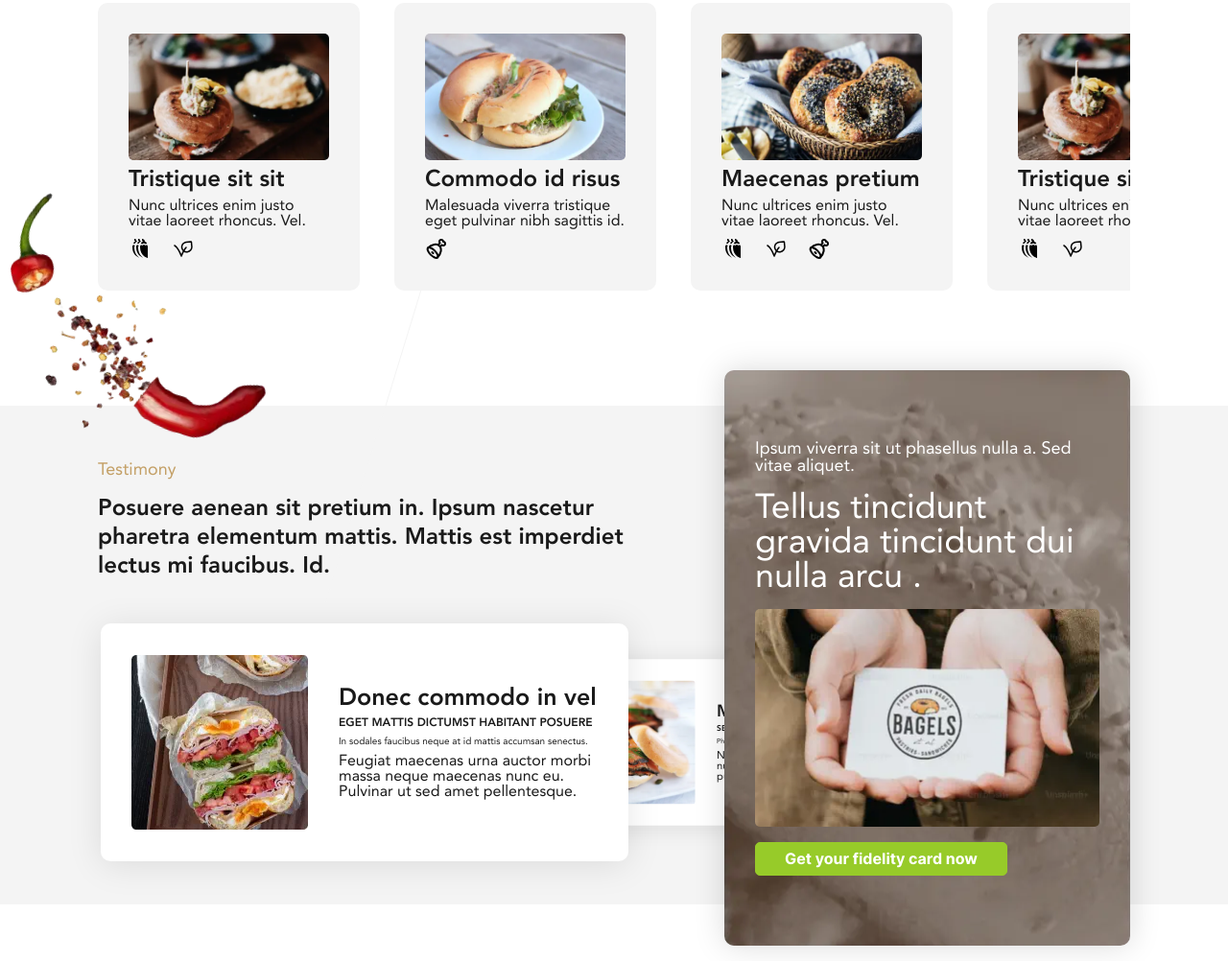
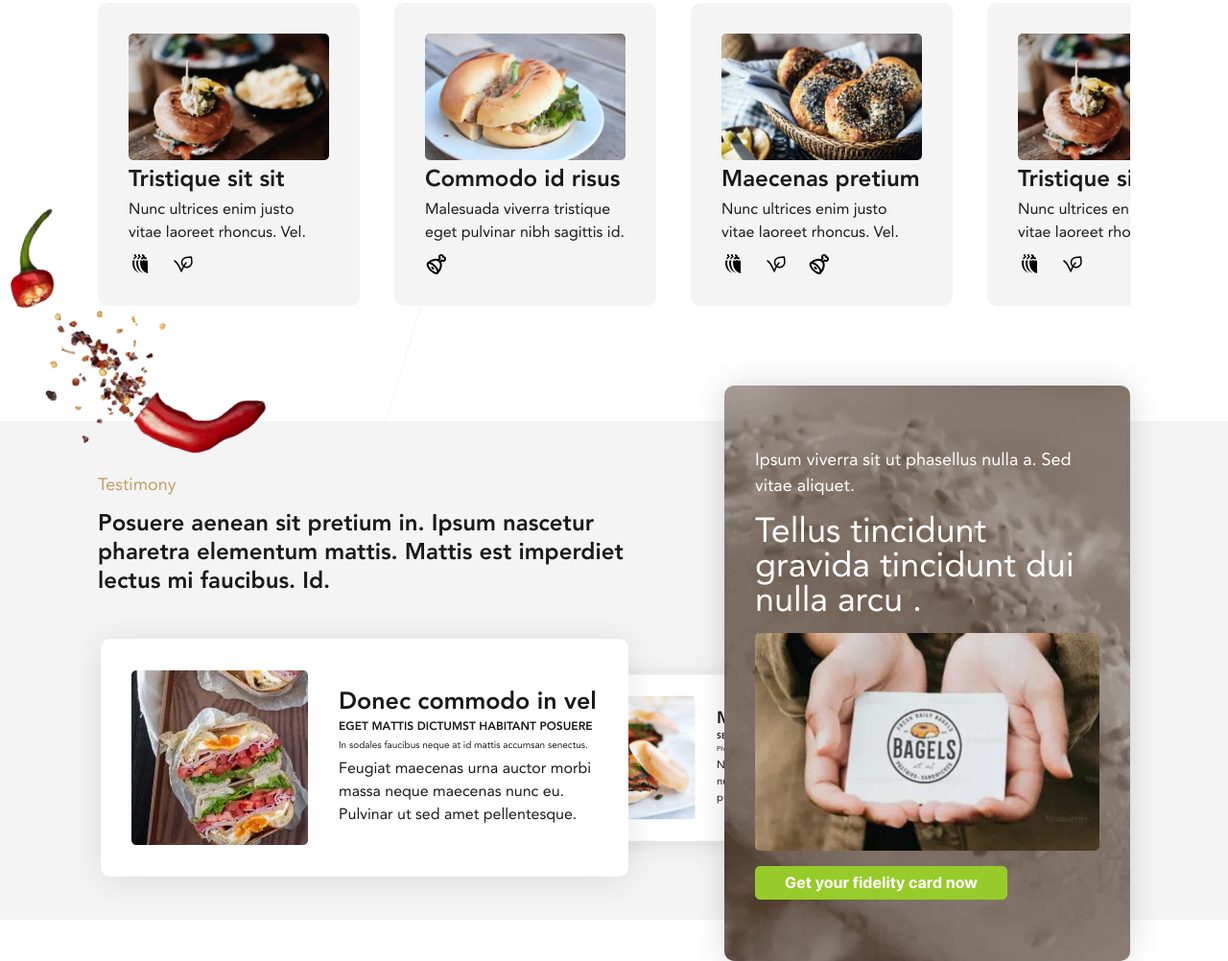
Before and after one commit to Drozerah/la-tribu-2, a website built with Vite: page index.html in a window 1280 px wide. Shown: the part 842-1844 px from the top of the page at 96% size. Built offline with nearby package versions, Linux system fonts and the light colour scheme.

Commit message:
fix(_base.scss): fix line-height

```diff
--- a/index.html
+++ b/index.html
@@ -104,8 +104,8 @@
           <img width="480" height="319" class="card__img" src="/img/cards/recipes/recipe_1.webp" alt="item 1"
             loading="lazy">
           <div class="card__name">Tristique sit sit</div>
-          <div class="card__description">Nunc ultrices enim justo vitae laoreet rhoncus. Vel.
-          </div>
+          <p class="card__description">Nunc ultrices enim justo vitae laoreet rhoncus. Vel.
+          </p>
           <div class="card__icon">
             <svg class="icon_spicy" width="24" height="24" viewBox="0 0 24 24" fill="none"
               xmlns="http://www.w3.org/2000/svg">
@@ -133,8 +133,8 @@
           <img width="480" height="320" class="card__img" src="/img/cards/recipes/recipe_2.webp" alt="item 2"
             loading="lazy">
           <div class="card__name">Commodo id risus</div>
-          <div class="card__description">Malesuada viverra tristique eget pulvinar nibh sagittis id.
-          </div>
+          <p class="card__description">Malesuada viverra tristique eget pulvinar nibh sagittis id.
+          </p>
           <div class="card__icon">
             <svg class="icon_meat" width="24" height="24" viewBox="0 0 24 24" fill="none"
               xmlns="http://www.w3.org/2000/svg">
@@ -155,8 +155,8 @@
           <img width="480" height="480" class="card__img" src="/img/cards/recipes/recipe_3.webp" alt="item 3"
             loading="lazy">
           <div class="card__name">Maecenas pretium</div>
-          <div class="card__description">Nunc ultrices enim justo vitae laoreet rhoncus. Vel.
-          </div>
+          <p class="card__description">Nunc ultrices enim justo vitae laoreet rhoncus. Vel.
+          </p>
           <div class="card__icon">
             <svg class="icon_spicy" width="24" height="24" viewBox="0 0 24 24" fill="none"
               xmlns="http://www.w3.org/2000/svg">
@@ -197,8 +197,8 @@
           <img width="480" height="319" class="card__img" src="/img/cards/recipes/recipe_1.webp" alt="item 1"
             loading="lazy">
           <div class="card__name">Tristique sit sit</div>
-          <div class="card__description">Nunc ultrices enim justo vitae laoreet rhoncus. Vel.
-          </div>
+          <p class="card__description">Nunc ultrices enim justo vitae laoreet rhoncus. Vel.
+          </p>
           <div class="card__icon">
             <svg class="icon_spicy" width="24" height="24" viewBox="0 0 24 24" fill="none"
               xmlns="http://www.w3.org/2000/svg">
@@ -226,8 +226,8 @@
           <img width="480" height="320" class="card__img" src="/img/cards/recipes/recipe_2.webp" alt="item 2"
             loading="lazy">
           <div class="card__name">Commodo id risus</div>
-          <div class="card__description">Malesuada viverra tristique eget pulvinar nibh sagittis id.
-          </div>
+          <p class="card__description">Malesuada viverra tristique eget pulvinar nibh sagittis id.
+          </p>
           <div class="card__icon">
             <svg class="icon_meat" width="24" height="24" viewBox="0 0 24 24" fill="none"
               xmlns="http://www.w3.org/2000/svg">
@@ -248,8 +248,8 @@
           <img width="480" height="480" class="card__img" src="/img/cards/recipes/recipe_3.webp" alt="item 3"
             loading="lazy">
           <div class="card__name">Maecenas pretium</div>
-          <div class="card__description">Nunc ultrices enim justo vitae laoreet rhoncus. Vel.
-          </div>
+          <p class="card__description">Nunc ultrices enim justo vitae laoreet rhoncus. Vel.
+          </p>
           <div class="card__icon">
             <svg class="icon_spicy" width="24" height="24" viewBox="0 0 24 24" fill="none"
               xmlns="http://www.w3.org/2000/svg">
--- a/scss/base/_base.scss
+++ b/scss/base/_base.scss
@@ -54,6 +54,10 @@ h2 {
   font-size: 1.8rem;
 }
 
+p{
+  line-height: 1.5;
+}
+
 html {
   font-size: var(--base-font-size);
   scroll-behavior: smooth;
--- a/scss/components/_button.scss
+++ b/scss/components/_button.scss
@@ -9,7 +9,6 @@ button {
   border-style: solid;
   font-weight: 700;
   font-size: 1.6rem;
-  line-height: normal;
   padding: 1.6rem;
   cursor: pointer;
   &:hover {
--- a/scss/layout/main/_testimony.scss
+++ b/scss/layout/main/_testimony.scss
@@ -202,6 +202,7 @@ section.testimony {
       box-shadow: 0px 0px 32px 0px rgba(0, 0, 0, 0.15);
       .surtitle{
         font-size: 1.8rem;
+        line-height: 1.5;
       }
 
       .title{
```
